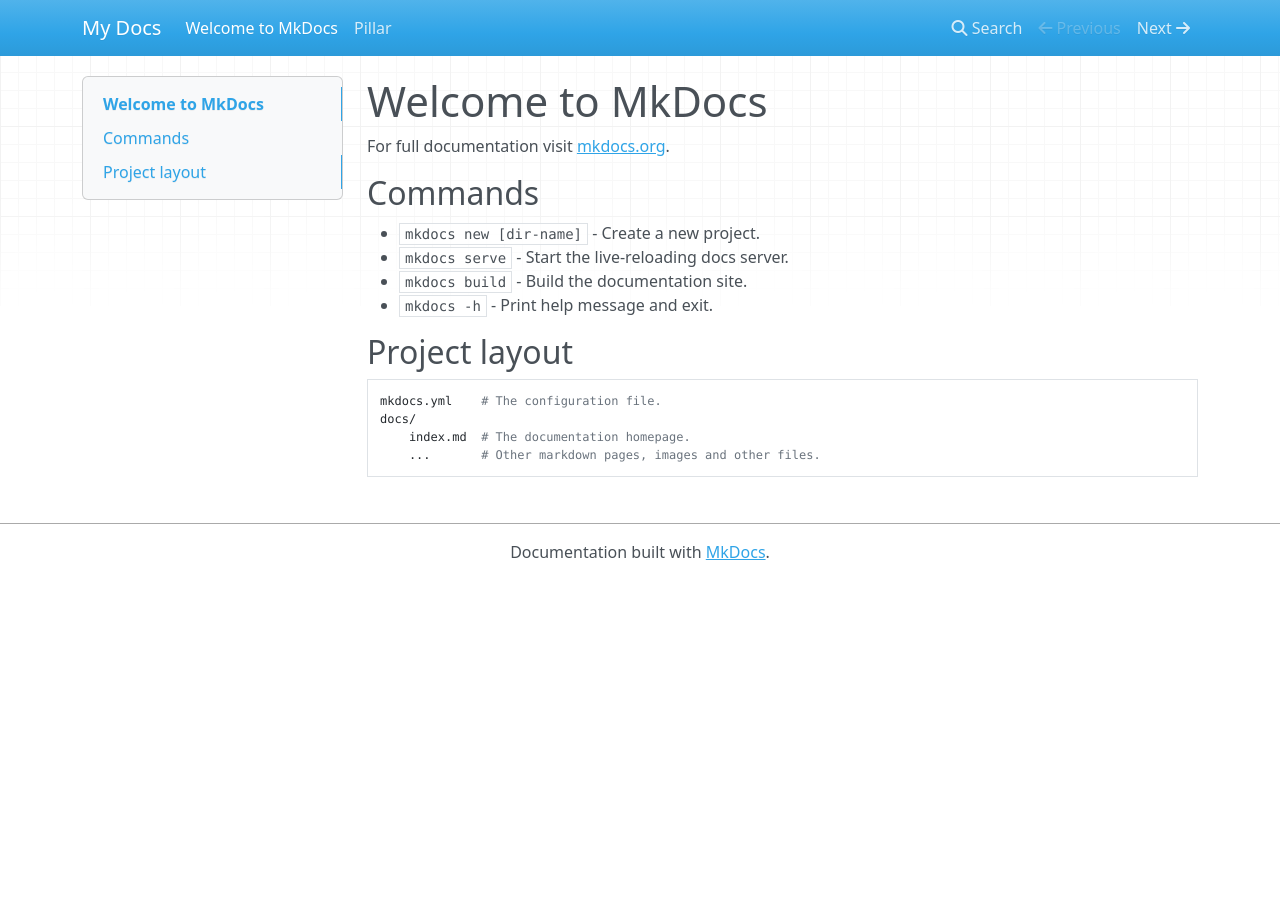
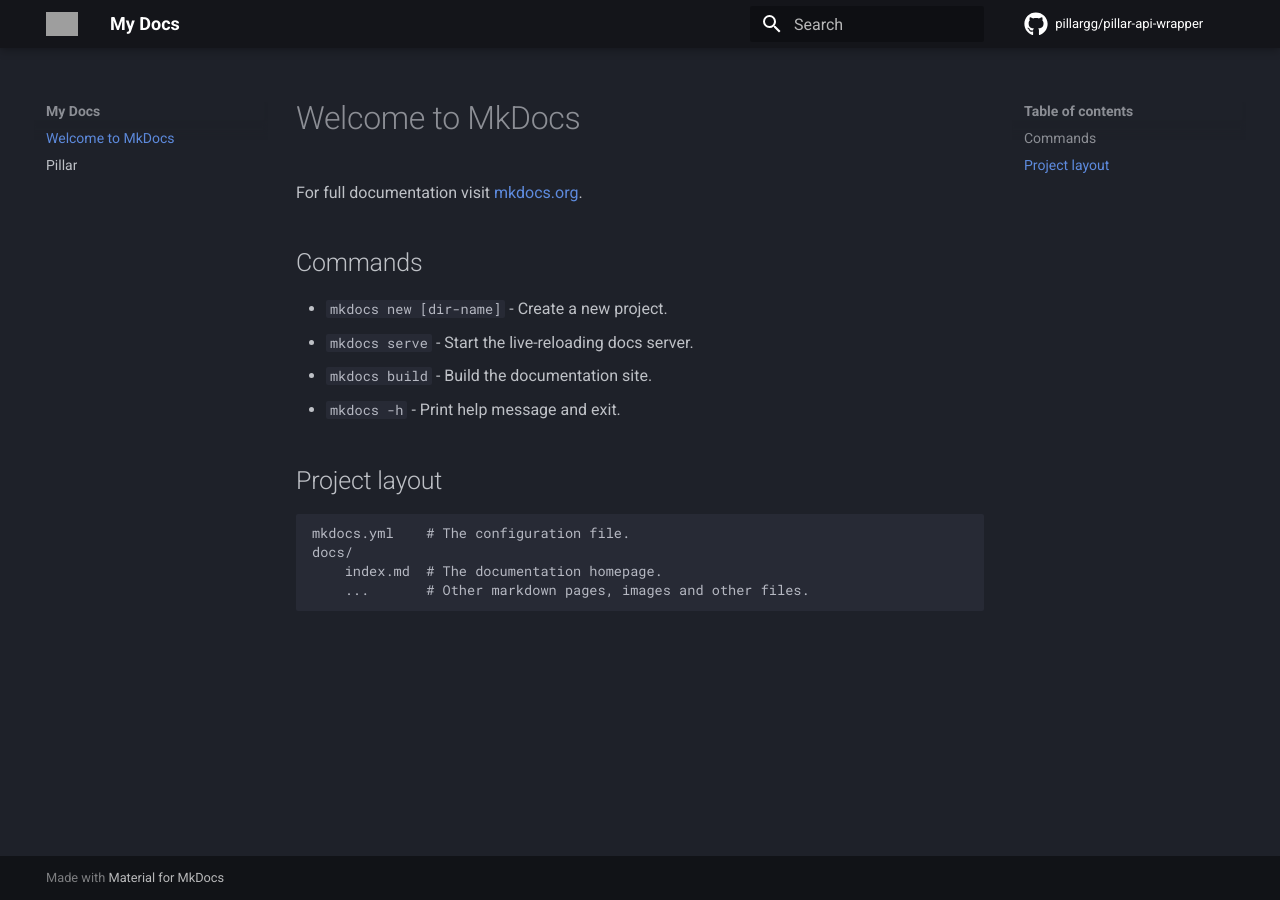
Before and after one commit to pillargg/pillar-api-wrapper, an MkDocs documentation site: the page built from docs/index.md, in a window 1280 px wide. Built offline with MkDocs 1.6.1 and Material for MkDocs 9.7.7, drawn with Linux system fonts in a browser that asks for light colours; nearby versions of some CDN libraries; comment, search, counter and statistics services are not loaded; grey boxes are pictures that could not be loaded.

Commit message:
Update mkdocs.yml

```diff
--- a/mkdocs.yml
+++ b/mkdocs.yml
@@ -1 +1,26 @@
 site_name: My Docs
+
+theme:
+  name: "material"
+  palette:
+    scheme: slate
+    primary: black
+    accent: deep purple
+  logo: pillargg.png
+  favicon: pillargg.png
+  icon:
+    repo: fontawesome/brands/github
+
+repo_url: https://github.com/pillargg/pillar-api-wrapper
+repo_name: pillargg/pillar-api-wrapper
+
+plugins:
+- search
+- mkdocstrings:
+    default_handler: python
+    handlers:
+      python:
+        rendering:
+          show_sources: false
+      watch:
+        - pillar
```
